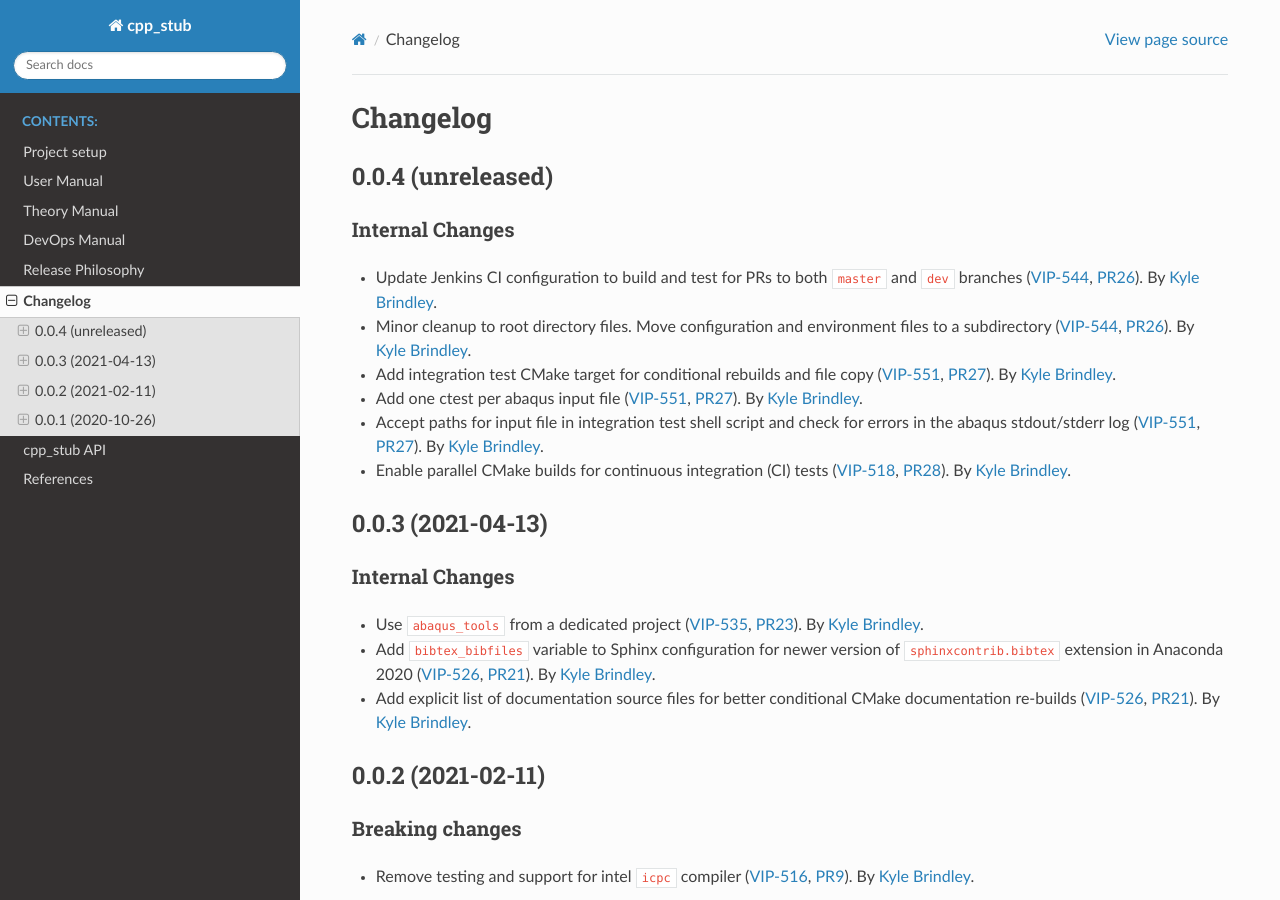
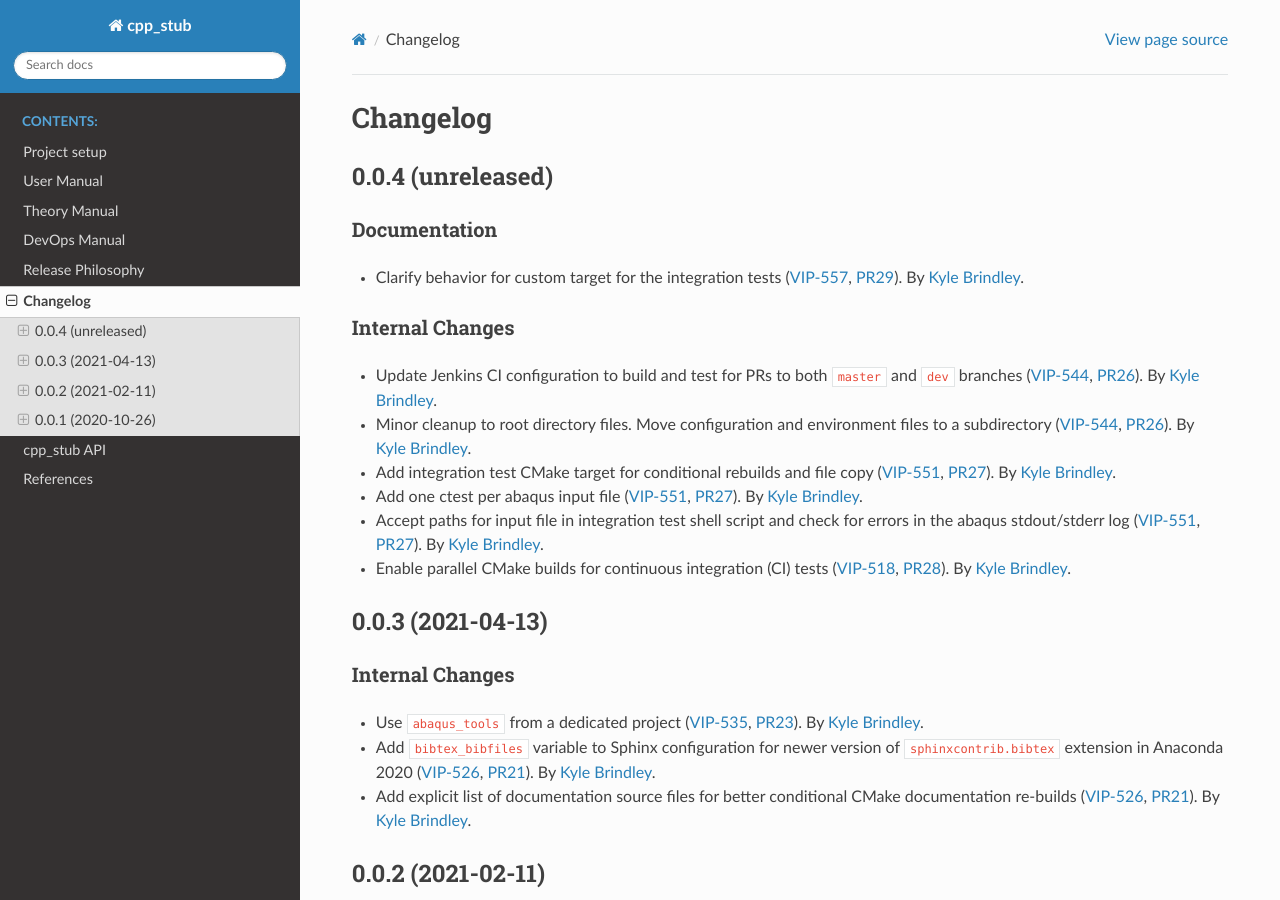
Before and after one commit to lanl/tardigrade-asp, a Sphinx documentation site: the page built from docs/changelog.rst, in a window 1280 px wide and 900 px high. Built offline with Sphinx 7.4.7 and the Read the Docs theme 2.0.0, drawn with Linux system fonts in a browser that asks for light colours.

Commit message:
DOC: update change log

```diff
--- a/docs/changelog.rst
+++ b/docs/changelog.rst
@@ -5,6 +5,10 @@ Changelog
 
 0.0.4 (unreleased)
 ------------------
+
+Documentation
+~~~~~~~~~~~~~
+- Clarify behavior for custom target for the integration tests (:jira:`557`, :pull:`29`). By `Kyle Brindley`_.
 
 Internal Changes
 ~~~~~~~~~~~~~~~~
```
